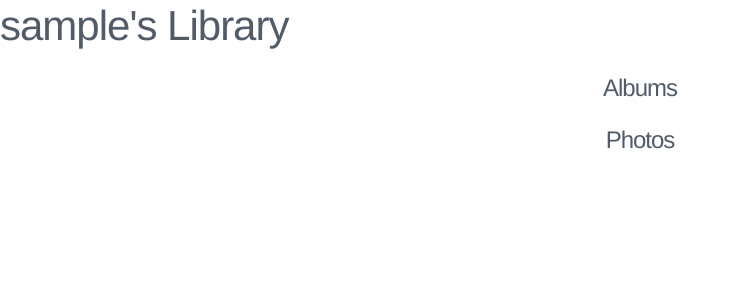
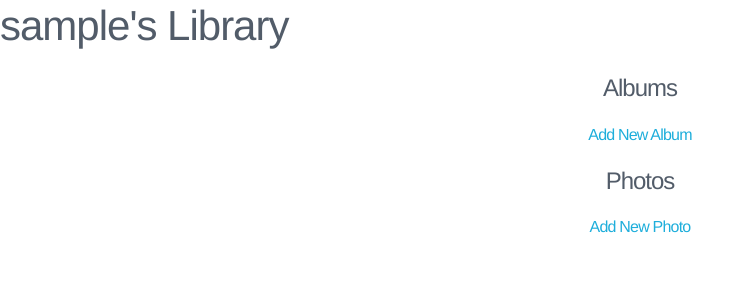
Before and after one commit to SeleniumK/django-imager, a Django app: page /images/library in a window 1280 px wide. Shown: the part 80-380 px from the top of the page, without its empty margins (0-754 px from the left). Run offline with Django 3.2, Linux system fonts and the light colour scheme; the visitor is signed in with stand-in values (Sample User, id 1); data that the repository does not hold is empty; parts of the project's set-up code (start-up, migrations or seed data) failed here and were passed over; some libraries are stand-ins or nearby versions.

Commit message:
basic framework of create photos and albums views

```diff
--- a/imagersite/imager_images/urls.py
+++ b/imagersite/imager_images/urls.py
@@ -1,9 +1,11 @@
 from django.conf.urls import url
 from imager_images.views import Library
-from .views import photo_view
+from .views import photo_view, AddAlbum, AddPhoto
 
 
 urlpatterns = [
     url(r'^library$', Library, name='library'),
-    url(r'^photos/(?P<user_id>[0-9]+)/(?P<photo_id>[0-9]+)', photo_view, name='photo_view')
+    url(r'^photos/(?P<user_id>[0-9]+)/(?P<photo_id>[0-9]+)', photo_view, name='photo_view'),
+    url(r'^albums/add$', AddAlbum.as_view(), name='add_album_view'),
+    url(r'^photos/add$', AddPhoto.as_view(), name='add_photo_view'),
 ]
--- a/imagersite/imagersite/templates/library.html
+++ b/imagersite/imagersite/templates/library.html
@@ -7,6 +7,7 @@
 <h2>{{user.username}}'s Library</h2>
 <section>
     <h3>Albums</h3>
+    <a href="images/album/add"><h4>Add New Album</h4></a>
     {% for album in albums %}
     <a id="inline" href="#{{album.id}}" alt"Album {{album.title}}">
         {% thumbnail album.cover.img_file "200x200" crop="center" as im %}
@@ -27,6 +28,7 @@
 
 <section>
     <h3>Photos</h3>
+    <a href="images/photos/add"><h4>Add New Photo</h4></a>
     <div class="photos">
     {% for photo in photos %}
             <a id="inline" href="#{{photo.id}}">
```
